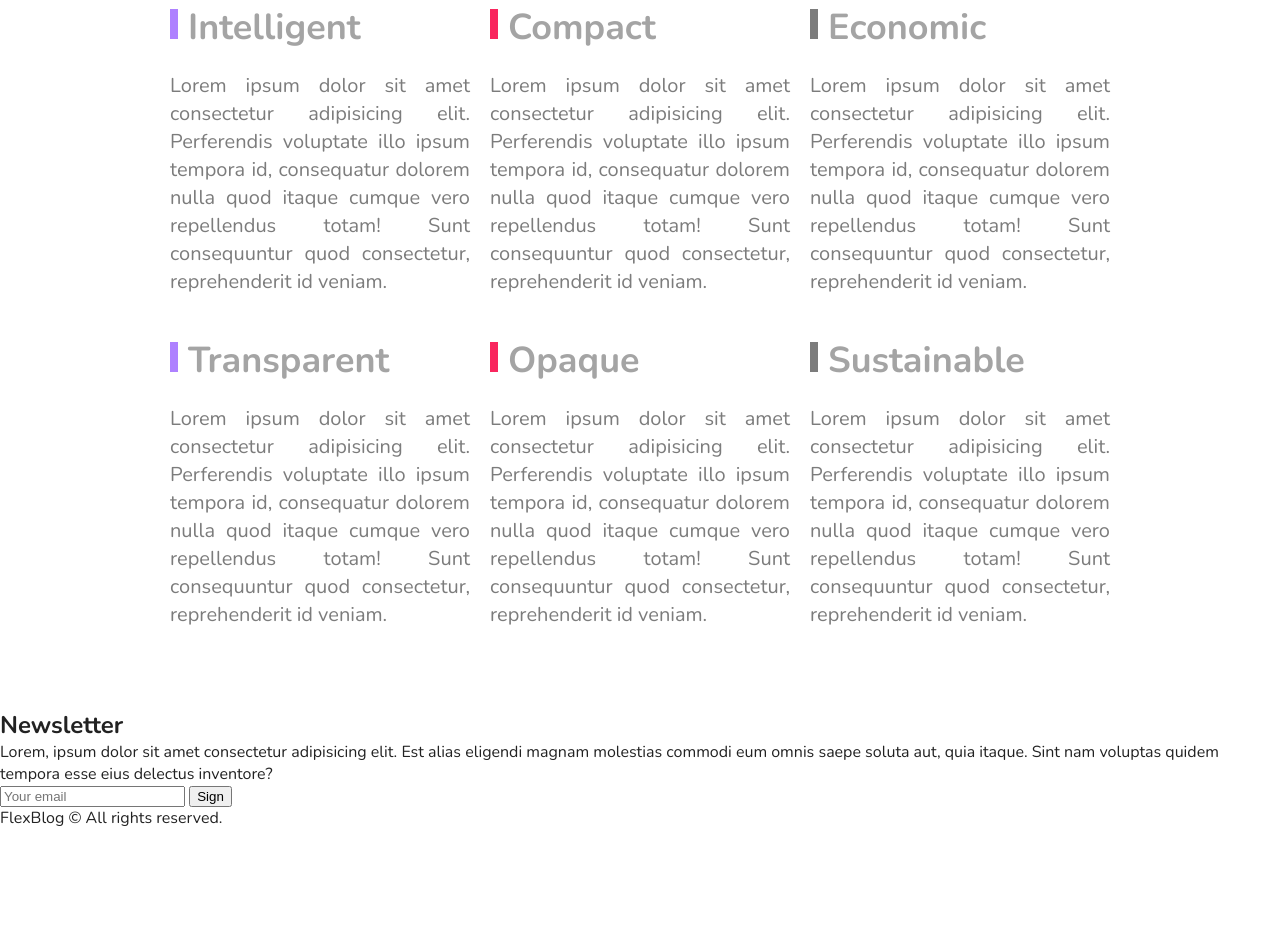
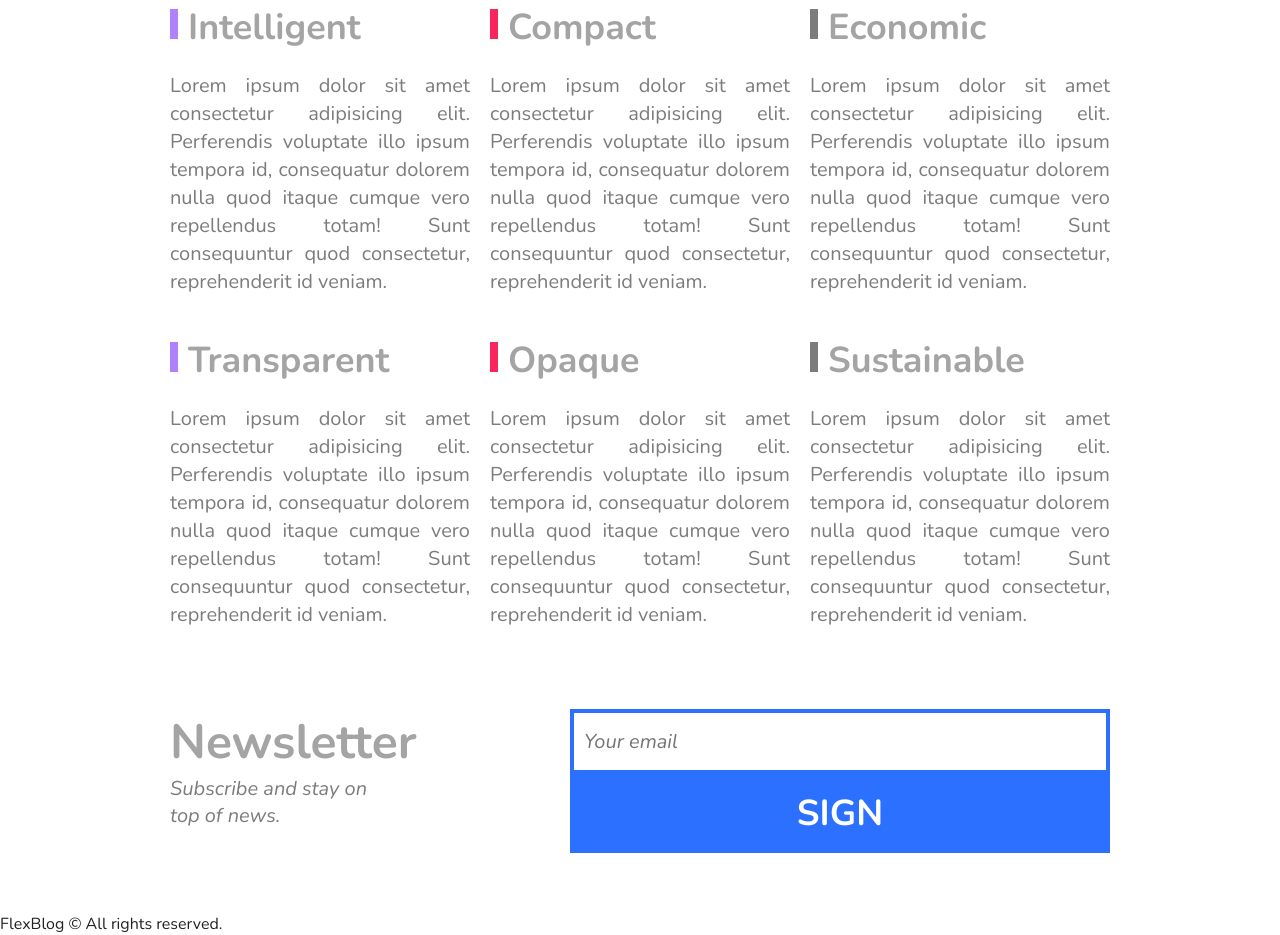
Before and after one commit to dyhalmeida/FlexBlog, a plain HTML site: page index.html in a window 1280 px wide. Shown: the part 2713-3648 px from the top of the page. Before the commit the page ends 3542 px from the top, so only its background shows below. Drawn offline with nearby package versions, Linux system fonts and the light colour scheme.

Commit message:
newsletter container

```diff
--- a/css/style.css
+++ b/css/style.css
@@ -269,3 +269,72 @@
   color: #7c7c7c;
   text-align: justify;
 }
+
+.newsletter-container {
+  max-width: 960px;
+  margin: 60px auto;
+  display: flex;
+  flex-wrap: wrap;
+}
+
+.newsletter-info {
+  flex: 1 1 240px;
+  margin: 0 10px;
+}
+
+.newsletter-info h1 {
+  font-size: 3em;
+  color: #a4a4a4;
+}
+
+.newsletter-info p {
+  font-size: 1.25em;
+  font-style: italic;
+  max-width: 230px;
+  color: #7c7c7c;
+  margin-bottom: 10px;
+}
+
+.newsletter-form {
+  flex: 2 1 260px;
+  margin: 0 10px;
+  align-self: center;
+  display: flex;
+  flex-wrap: wrap;
+}
+
+.newsletter-form input {
+  flex: 3 1 260px;
+  font-size: 1.25em;
+  color: #7c7c7c;
+  font-style: italic;
+  border: 4px solid #2c70ff;
+  background-color: transparent;
+  padding: 15px 10px;
+  margin: 0px;
+  border-radius: 0px;
+}
+
+.newsletter-form button {
+  flex: 1 1 260px;
+  font-size: 2.25em;
+  font-weight: bold;
+  text-transform: uppercase;
+  background-color: #2c70ff;
+  color: #ffffff;
+  margin: 0px;
+  border: 0px;
+  padding: 15px 10px;
+  cursor: pointer;
+}
+
+.newsletter-form input,
+.newsletter-form button {
+  font-family: "Nunito", Helvetica, Arial, sans-serif;
+}
+
+@media (max-width: 600px) {
+  .newsletter-form button {
+    font-size: 1.5em;
+  }
+}
--- a/index.html
+++ b/index.html
@@ -193,9 +193,7 @@
       <div class="newsletter-info">
         <h1>Newsletter</h1>
         <p>
-          Lorem, ipsum dolor sit amet consectetur adipisicing elit. Est alias
-          eligendi magnam molestias commodi eum omnis saepe soluta aut, quia
-          itaque. Sint nam voluptas quidem tempora esse eius delectus inventore?
+          Subscribe and stay on top of news.
         </p>
       </div>
       <form class="newsletter-form">
```
